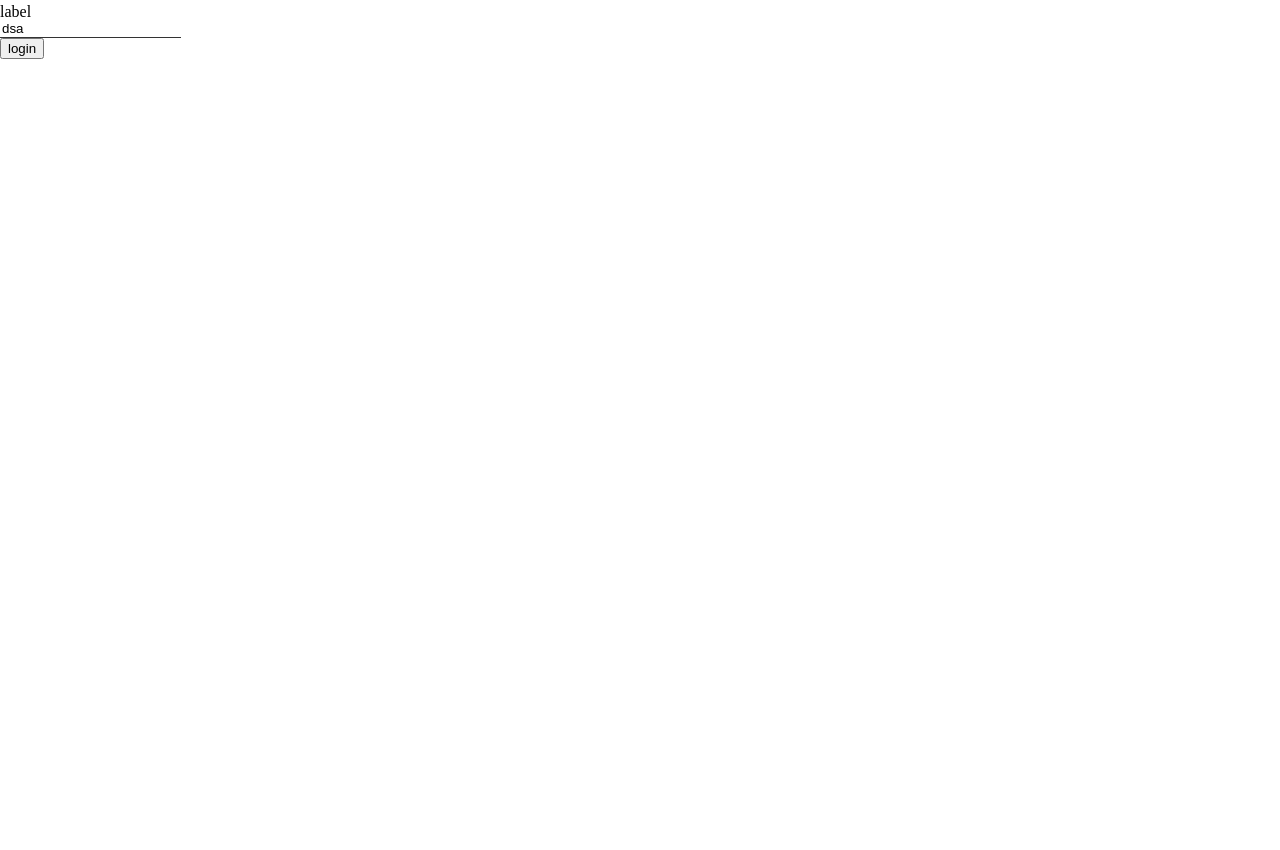
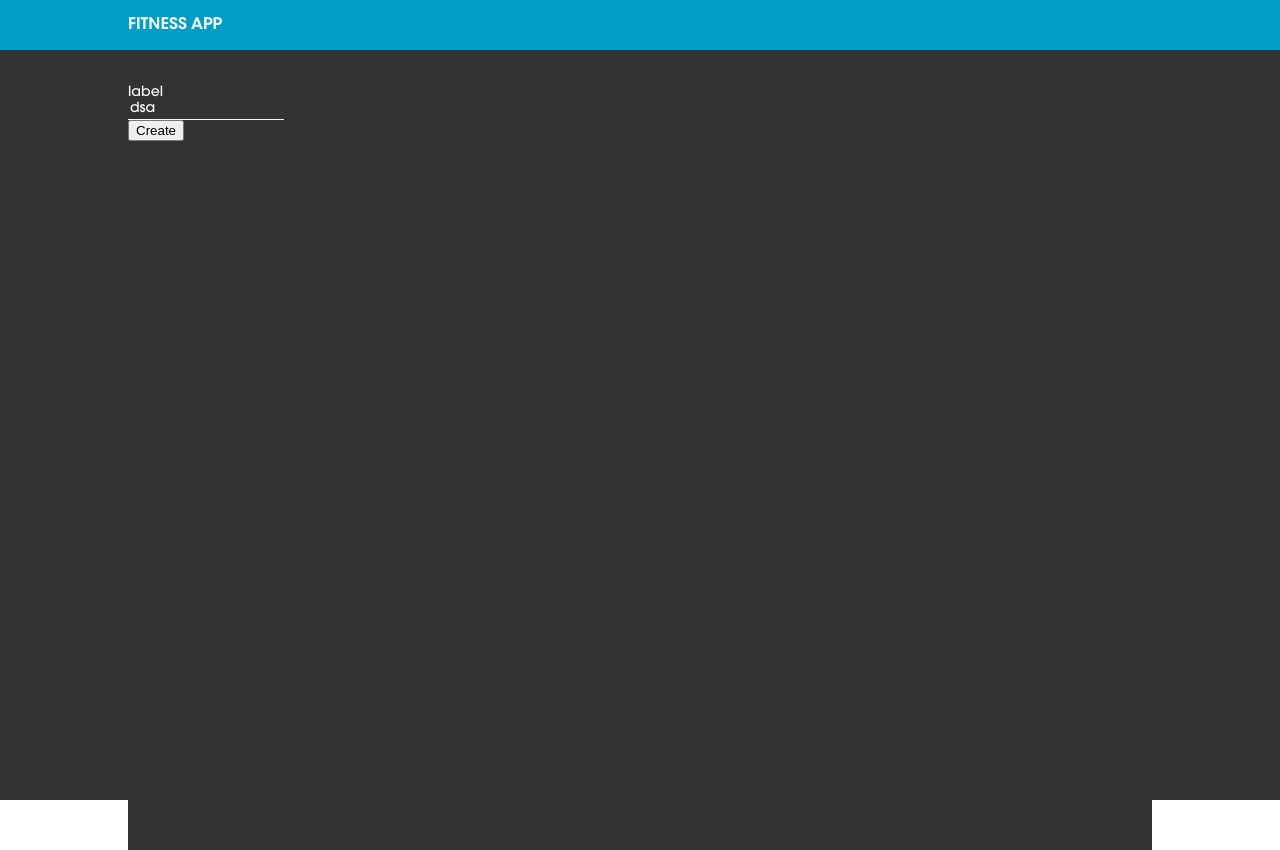
Before and after one commit to andre-araujo/fitness-app, a React app: page / in a window 1280 px wide. Before the commit the page ends 800 px from the top, so only its background shows below. Built offline with nearby package versions, Linux system fonts and the light colour scheme.

Commit message:
issue #5 | add header component with smoke test

```diff
--- /dev/null
+++ b/src/components/common/Container/index.js
@@ -0,0 +1,18 @@
+import React from 'react';
+import PropTypes from 'prop-types';
+
+import './styles.css';
+
+function Container(props) {
+    return (
+        <div className="container">
+            { props.children }
+        </div>
+    );
+}
+
+Container.propTypes = {
+    children: PropTypes.element.isRequired
+}
+
+export default Container;
--- /dev/null
+++ b/src/components/common/Container/styles.css
@@ -0,0 +1,4 @@
+.container {
+    width: 80%;
+    margin: 0 auto;
+}
--- /dev/null
+++ b/src/components/common/Header/index.js
@@ -0,0 +1,21 @@
+import React from 'react';
+import PropTypes from 'prop-types';
+
+import Container from '../Container';
+import './styles.css';
+
+function Header() {
+    return (
+        <nav className="header">
+            <Container>
+                <div className="header__content">
+                    <h1>
+                        FITNESS APP
+                    </h1>
+                </div>
+            </Container>
+        </nav>
+    );
+}
+
+export default Header;
--- /dev/null
+++ b/src/components/common/Header/styles.css
@@ -0,0 +1,11 @@
+.header {
+    background: #009ec6;
+}
+
+.header__content {
+    align-items: center;
+    display: flex;
+    height: 3.125rem;
+    color: #fafafa;
+    font-family: AvantGardeDemi;
+}
--- a/src/components/common/TextInput/index.js
+++ b/src/components/common/TextInput/index.js
@@ -57,6 +57,7 @@ class TextInput extends Component {
 
         return (
             <div className="text-input">
+                <div className="text-input__content">
                     <label
                         htmlFor={`#${name}`}
                         className={labelClassName}>
@@ -70,6 +71,7 @@ class TextInput extends Component {
                         name={name}
                         onChange={this._onChangeText}
                     />
+                </div>
             </div>
         );
     }
--- a/src/components/common/TextInput/styles.css
+++ b/src/components/common/TextInput/styles.css
@@ -1,14 +1,20 @@
 .text-input {
+    padding-top: 1.25rem;
+}
+
+.text-input__content {
     position: relative;
-    margin-top: 1.25rem;
 }
 
 .text-input__label {
+    color: #fafafa;
     left: 0;
     position: absolute;
     top: 0;
     transform: translateY(-100%);
     transition: 0.2s top, 0.2s transform;
+    font-family: AvantGardeMedium;
+    font-size: 0.875rem;
 }
 
 .text-input__label--empty {
@@ -17,8 +23,12 @@
 }
 
 .text-input__field {
+    background: none;
+    border: none;
+    border-bottom: 1px solid #fafafa;
+    box-shadow: none;
+    color: #fafafa;
+    font-size: 0.875rem;
     outline: none;
-    box-shadow: none;
-    border: none;
-    border-bottom: 1px solid #333;
+    font-family: AvantGardeMedium;
 }
--- a/src/components/pages/Home/AddDashboardItem/index.js
+++ b/src/components/pages/Home/AddDashboardItem/index.js
@@ -35,7 +35,7 @@ class LoginForm extends Component {
                     onChangeText={this._usernameInputChange}
                 />
 
-                <input type="submit" value="login" />
+                <input type="submit" value="Create" />
             </form>
         );
     }
--- a/src/components/pages/Home/index.js
+++ b/src/components/pages/Home/index.js
@@ -1,13 +1,21 @@
 import React from 'react';
 
+import Header from './../../common/Header';
+import Container from './../../common/Container';
 import AddDashboardItem from './AddDashboardItem';
+import './styles.css';
 
 function Home() {
 
     return (
-        <main>
-            <AddDashboardItem />
-        </main>
+        <div className="homepage">
+            <Header />
+            <Container>
+                <main className="homepage__content">
+                    <AddDashboardItem />
+                </main>
+            </Container>
+        </div>
     );
 }
 
--- a/src/components/pages/Home/styles.css
+++ b/src/components/pages/Home/styles.css
@@ -0,0 +1,10 @@
+.homepage {
+    background: #333;
+    height: 100vh;
+}
+
+.homepage__content {
+    background: #333;
+    padding: 1.875rem 0;
+    height: 100vh;
+}
--- a/src/index.css
+++ b/src/index.css
@@ -1,3 +1,7 @@
 * {
     box-sizing: border-box;
 }
+
+body {
+    font-family: AvantGardeMedium;
+}
```
Also changed, not shown: src/components/common/Container/test.spec.js (added, +14 -0 lines), src/components/common/Header/test.spec.js (added, +10 -0 lines), src/components/common/TextInput/test.spec.js (+1 -1 lines). Lines whose indentation alone changed are shown as unchanged.
